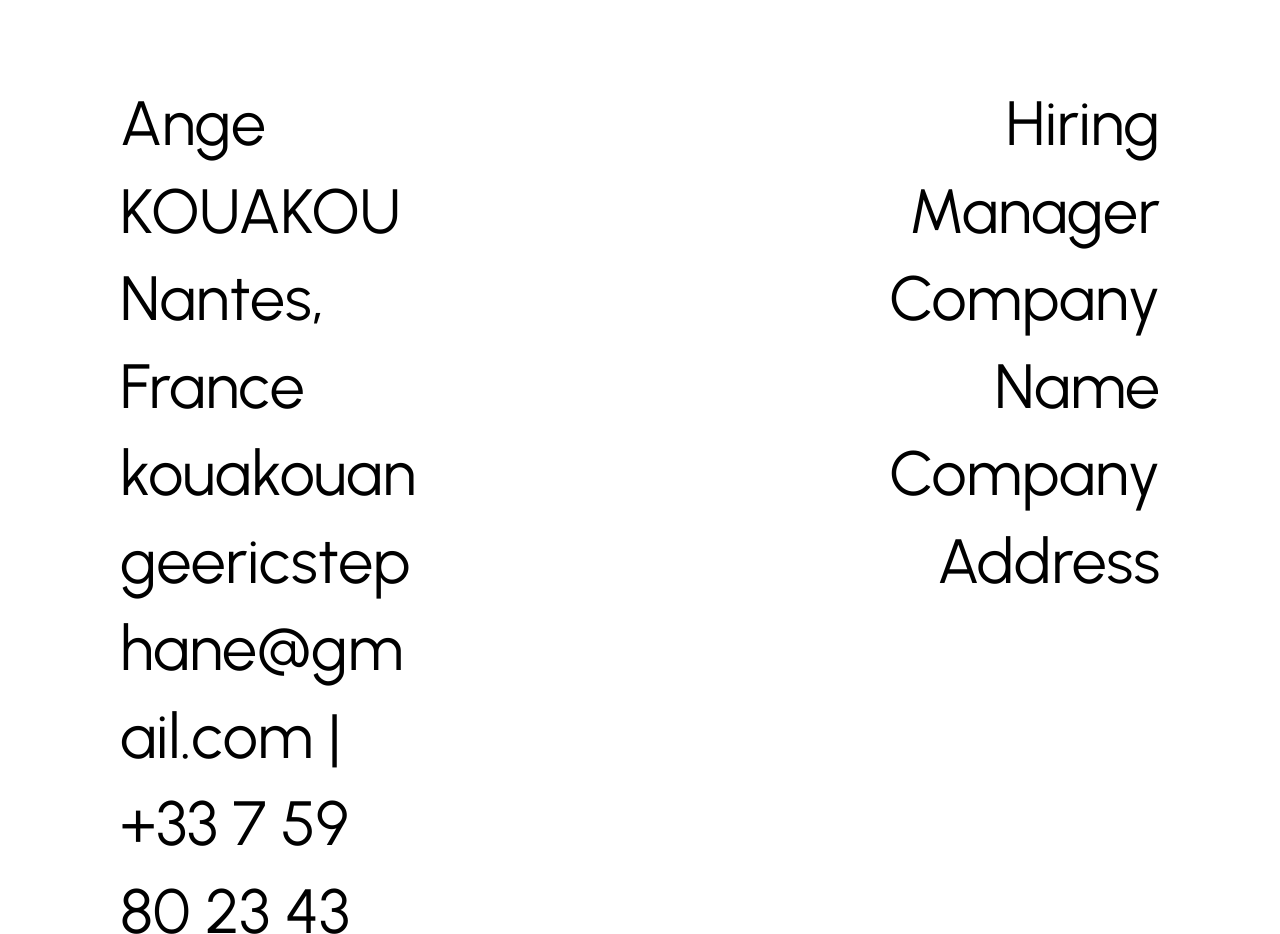
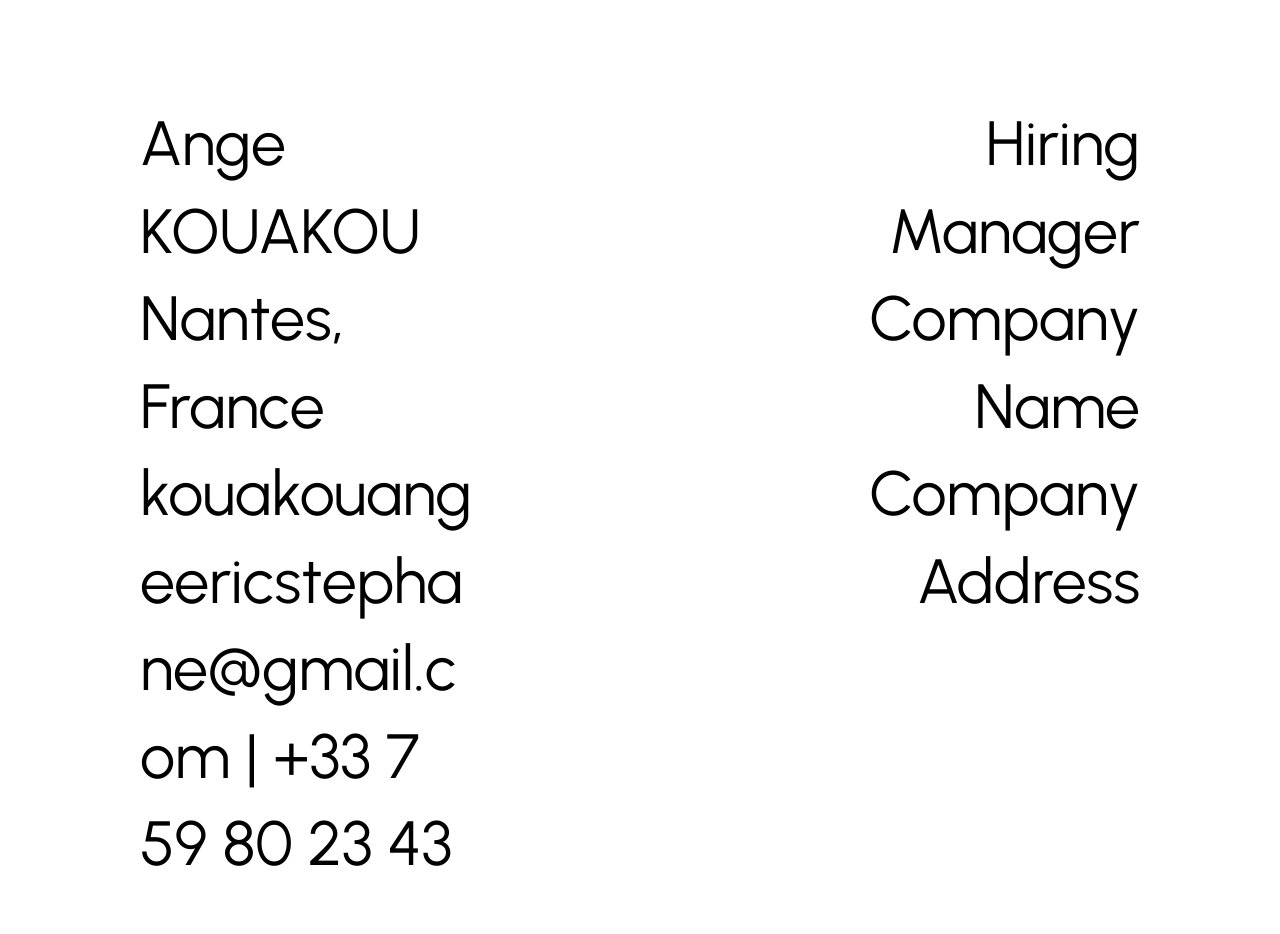
Before and after one commit to Ange230700/cover-letter, a website built with Vite: page client/index.html in a window 1280 px wide. Shown: the top 934 px of the page. Built offline with nearby package versions, Linux system fonts and the light colour scheme.

Commit message:
feat: 🎸  do some changes

```diff
--- a/client/source/css/base.css
+++ b/client/source/css/base.css
@@ -33,7 +33,8 @@ body {
   flex: 1;
   display: flex;
   flex-direction: column;
-  padding: calc(var(--spacing) * 8);
+  padding: calc(var(--spacing) * 10);
+  gap: calc(var(--spacing) * 10);
 }
 
 a {
--- a/client/source/css/coverLetter.css
+++ b/client/source/css/coverLetter.css
@@ -7,19 +7,17 @@
   display: flex;
   flex-direction: row;
   justify-content: space-between;
-  padding-bottom: calc(var(--spacing) * 2);
-  margin-bottom: calc(var(--spacing) * 2);
 }
 
 .header-top {
   display: flex;
   flex-direction: column;
-  gap: calc(var(--spacing) * 2);
+  gap: calc(var(--spacing) * 10);
 }
 
 .header-top,
 .recipient-info {
-  width: 30%;
+  width: 35%;
   word-wrap: break-word;
 }
 
@@ -37,7 +35,6 @@ main {
   display: flex;
   flex-direction: column;
   gap: calc(var(--spacing) * 2);
-  padding-top: calc(var(--spacing) * 2);
 }
 
 /* Style for salutation, body, and closing */
```
